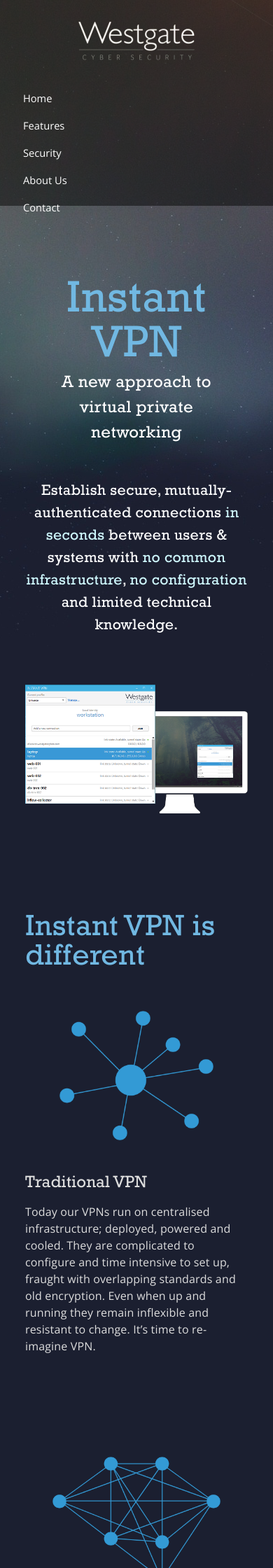
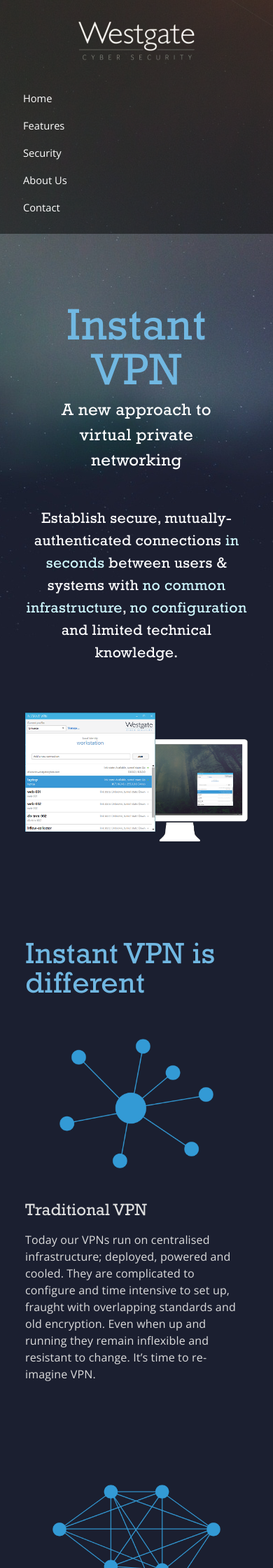
Before and after one commit to westgatecyber/westgatecyber.github.io, a Jekyll site: the page built from index.html, in a window 390 px wide. Shown: the top 2240 px of the page at 70% size. Built offline with Jekyll 4.4.1, drawn with Linux system fonts in a browser that asks for light colours; Markdown is read by kramdown in place of the engine named in the settings.

Commit message:
update for responsive

```diff
--- a/css/main.css
+++ b/css/main.css
@@ -475,7 +475,7 @@
 	@media (max-width: 700px) {
 
 		header {
-			height: 294px;
+			height: 334px;
 			display: block;
 		}
 
```
